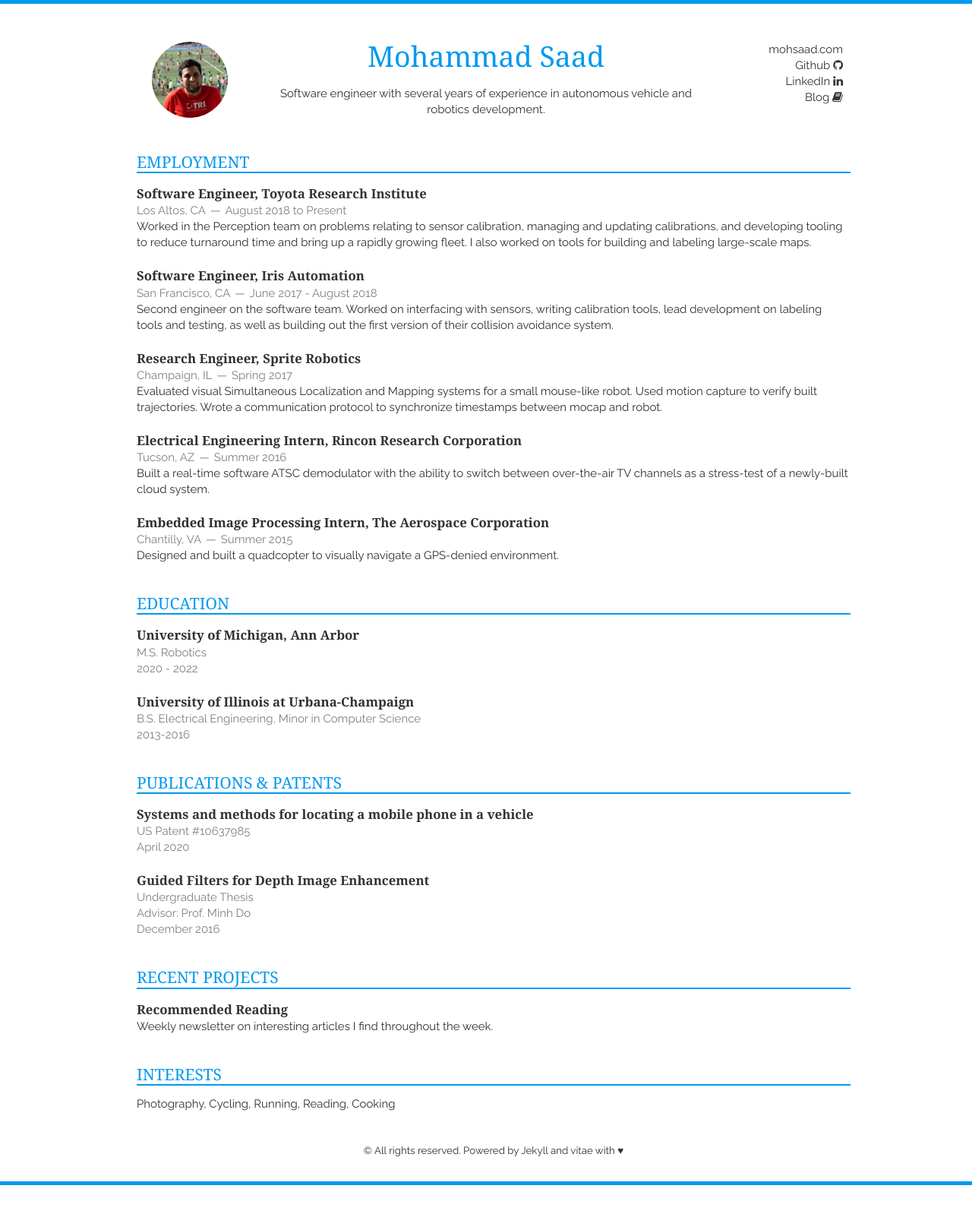
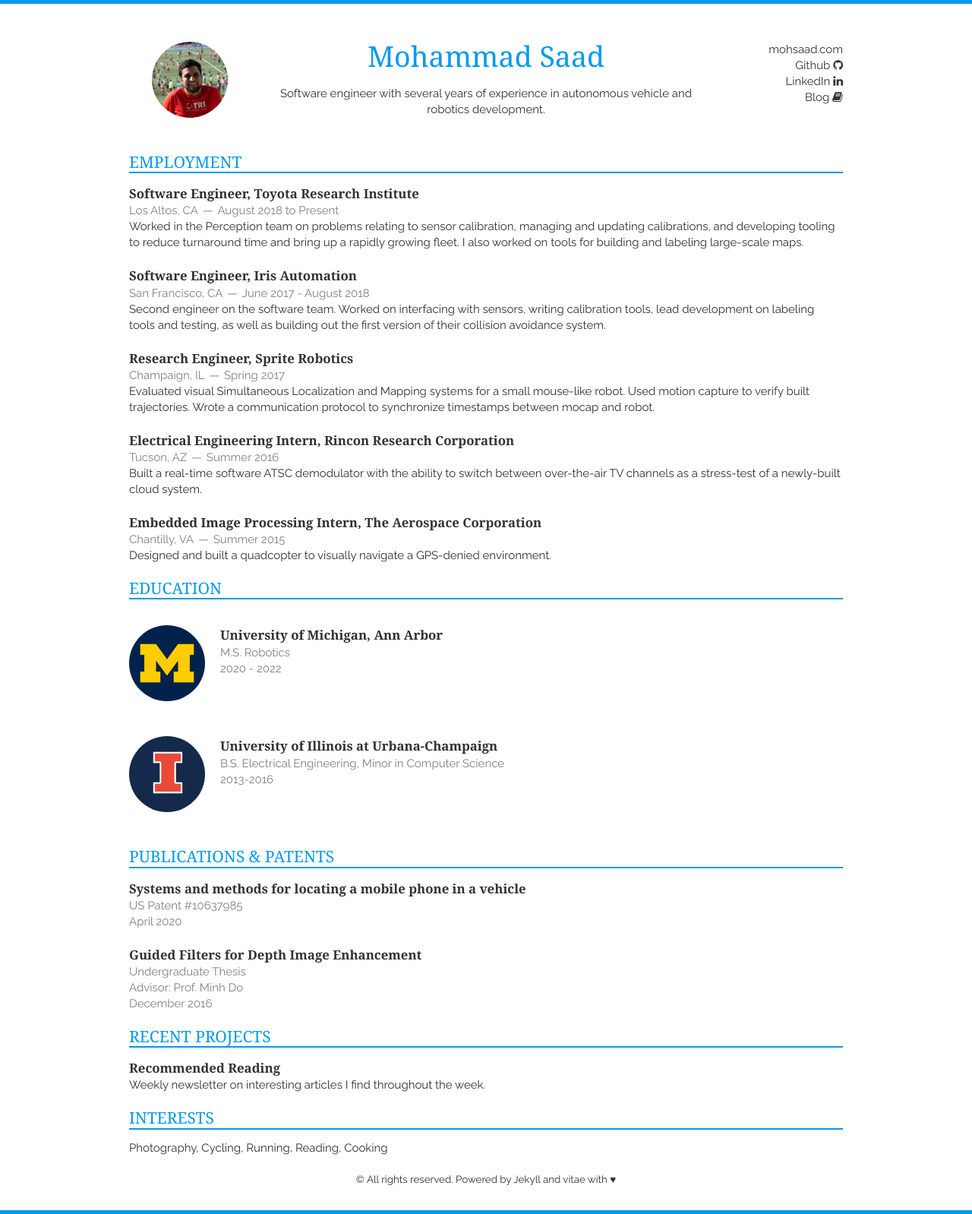
Before and after one commit to mohsaad/mohsaad.github.io, a Jekyll site: the page built from index.html, in a window 1280 px wide. Shown: the whole page at 76% size. Built offline with Jekyll 4.4.1, drawn with Linux system fonts in a browser that asks for light colours; nearby versions of some CDN libraries; before the commit the page ends 1560 px from its top, so only the background shows below that.

Commit message:
_includes/education: Refactor classes to support images

```diff
--- a/_includes/education.html
+++ b/_includes/education.html
@@ -1,5 +1,13 @@
-<section class="sixteen columns">
+<div class = "row">
+  <section class = "sixteen columns">
     <h1 class="underline">Education</h1>
+  </section>
+</div>
+<div class = "row">
+  <div class = "two columns">
+    <img src="{{ site.baseurl }}static/img/michigan.png" class="me"></img>
+  </div>
+  <div class="fourteen columns">
     <article>
       <header>
         <h1>University of Michigan, Ann Arbor</h1>
@@ -7,6 +15,13 @@
         <span><time>2020 - 2022</time></span>
       </header>
     </article>
+  </div>
+</div>
+<div class="row">
+  <div class = "two columns">
+    <img src="{{ site.baseurl }}static/img/illinois.png" class="me"></img>
+  </div>
+  <div class="fourteen columns">
     <article>
       <header>
         <h1>University of Illinois at Urbana-Champaign</h1>
@@ -14,4 +29,5 @@
         <span><time>2013-2016</time></span>
       </header>
     </article>
-</section>
+  </div>
+</div>
--- a/_layouts/layout.html
+++ b/_layouts/layout.html
@@ -44,14 +44,12 @@
         </p>
     </div>
   </div>
+  {{ content }}
   <div class = "row">
-    <div class="sixteen columns">
-        {{ content }}
     <footer class="sixteen columns" align="center">
         <p>© All rights reserved. Powered by <a href="http://jekyllrb.com/">Jekyll</a> and
             <a href="https://www.github.com/jekyller/vitae">vitae</a> with ♥</p>
     </footer>
-    </div>
   </div>
 </div>
 </body>
--- a/static/css/layout.css
+++ b/static/css/layout.css
@@ -62,7 +62,7 @@
 }
 
 section {
-    margin-bottom: 20px;
+    margin-bottom: 0px;
 }
 
 section > h1 {
```
Also changed, not shown: static/img/illinois.png (added), static/img/michigan.png (added). Lines whose indentation alone changed are shown as unchanged.
